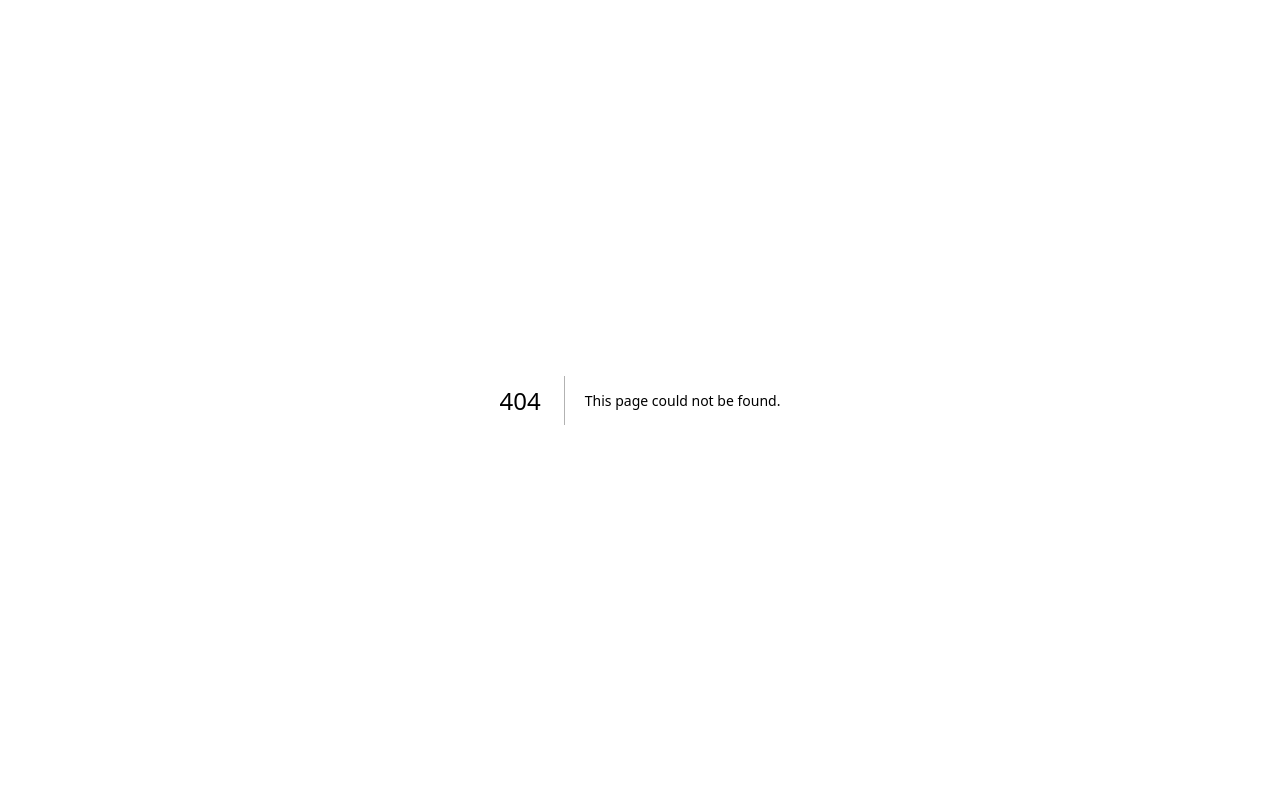
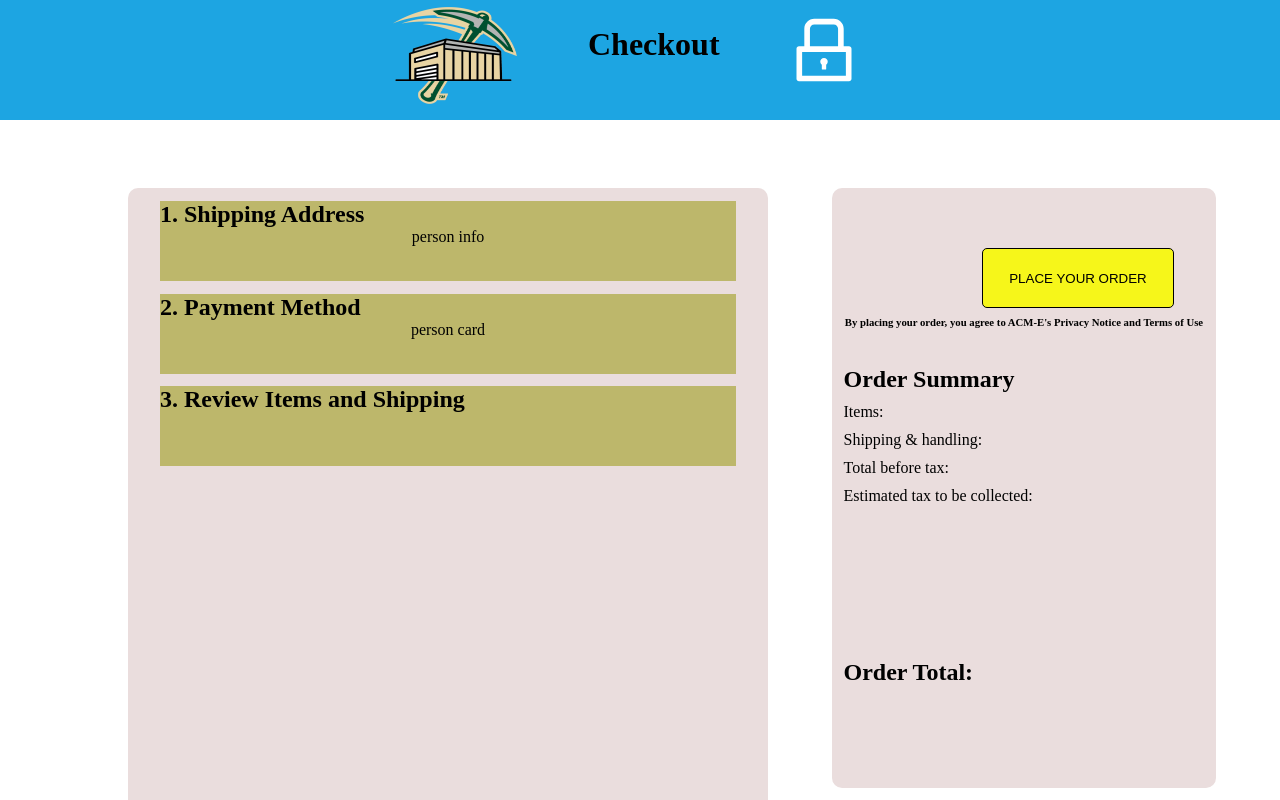
Before and after one commit to ACM-Entrepreneurship/e-commerce, a Next.js app: page /checkout-page in a window 1280 px wide. Before the commit this address had no page. Built offline with nearby package versions, Linux system fonts and the light colour scheme.

Commit message:
added checkout page

```diff
--- a/package.json
+++ b/package.json
@@ -27,7 +27,8 @@
     "react": "18.2.0",
     "react-dom": "18.2.0",
     "react-hook-form": "^7.43.4",
-    "react-hot-toast": "^2.4.0"
+    "react-hot-toast": "^2.4.0",
+    "react-icons": "^4.8.0"
   },
   "devDependencies": {
     "@babel/plugin-transform-react-jsx": "^7.20.13",
--- /dev/null
+++ b/pages/checkout-page.js
@@ -0,0 +1,64 @@
+import Head from 'next/head';
+import Image from 'next/image';
+import { Inter } from '@next/font/google';
+import styles from '../styles/checkout.module.css';
+import Link from 'next/link';
+import { AiOutlineLock} from 'react-icons/ai';
+export default function CheckOutPage(){
+    return (
+        <>
+        <Head>
+        <title>MinerWarehouse - shopping cart</title>
+        <meta name="description" content="E-commerce" />
+        <meta name="viewport" content="width=device-width, initial-scale=1.0" />
+        </Head>
+        <div class={styles.header}>
+            <div class={styles.pic}>
+                <a href="/">
+                    <Image src='/minerwarehouse_logo.png' alt='site logo' width={140} height={120} />
+                </a>
+            </div>
+            <h1>Checkout</h1>
+            <div class={styles.lock}>
+                <AiOutlineLock size={80}/>
+            </div>
+        </div>
+        <div class={styles.clr}></div>
+
+        <div class={styles.leftCol}>
+            <div class={styles.container}>
+                <h2>1. Shipping Address</h2>
+                <p>person info</p>
+
+            </div>
+            <div class={styles.container}>
+                <h2>2. Payment Method</h2>
+                <p>person card</p>
+            </div>
+            <div class={styles.container}>
+                <h2>3. Review Items and Shipping</h2>
+            </div>
+        </div>
+        <div class={styles.rightCol}>
+            <button class={styles.checkoutBtn}>PLACE YOUR ORDER</button>
+            <h6>By placing your order, you agree to ACM-E's Privacy Notice and Terms of Use</h6>
+            <div class={styles.box1}>
+                <h2>Order Summary</h2>
+                <ul>
+                    <li>Items: </li>
+                    <li>Shipping & handling: </li>
+                    <li>Total before tax: </li>
+                    <li>Estimated tax to be collected: </li>
+                </ul>
+            </div>
+            <div class={styles.box2}>
+                <h2>Order Total:</h2>
+            </div>
+
+        </div>
+        <div class={styles.clr}></div>
+        <div class={styles.whitespace}></div>
+
+        </>
+    )
+}
--- a/pages/shopping-cart.js
+++ b/pages/shopping-cart.js
@@ -34,7 +34,7 @@ export default function ShoppingCartPage(){
             <div class={styles.priceSideBar}>
                 <h2 class={styles.totalSideBar}>Subtotal (0 items):</h2>
                 <h1 class={styles.totalPriceSB}>$0.00</h1>
-                <button class={styles.checkoutBtn}>Proceed To Checkout</button>
+                <button id={styles.checkoutBtn}>Proceed To Checkout</button>
             </div>
             <div class={styles.whitespace}></div>
 
--- /dev/null
+++ b/styles/checkout.module.css
@@ -0,0 +1,108 @@
+.header {
+    position: relative;
+    background-color: #1DA5E2;
+    height: 120px;
+    width: 100%;
+}
+
+.header h1 {
+    padding-top: 2%;
+    padding-left: 5%;
+    color: black;
+    float: left;
+
+}
+
+.pic {
+    padding-left: 30%;
+    float: left;
+}
+
+.lock {
+    margin-left: 5%;
+    color: white;
+    float: left;
+    text-align: center;
+    padding-top: 10px;
+
+}
+
+.leftCol {
+    background-color: #eadddd;
+    height: 900px;
+    width: 50%;
+    float: left;
+    border-radius: 10px;
+    margin-left: 10%;
+    margin-top: 5%;
+}
+
+.container {
+    width: 90%;
+    height: 80px;
+    background-color: darkkhaki;
+    margin: auto;
+    margin-top: 2%;
+}
+
+.container p {
+    text-align: center;
+}
+
+.rightCol {
+    background-color: #eadddd;
+    height: 600px;
+    width: 30%;
+    float: left;
+    border-radius: 10px;
+    margin-left: 5%;
+    margin-top: 5%;
+}
+
+.rightCol h6 {
+    text-align: center;
+    margin-top: 2%;
+}
+
+.rightCol li {
+    list-style: none;
+    margin: 10px 0;
+}
+
+.box1 {
+    margin-left: 3%;
+    margin-top: 10%;
+}
+
+.box2 {
+    margin-left: 3%;
+    margin-top: 40%;
+}
+
+
+
+.checkoutBtn {
+    background-color: rgb(246, 246, 26);
+    color: black;
+    padding: 10px 15px;
+    border: none;
+    border-radius: 5px;
+    border: 1px solid black;
+    margin-top: 60px;
+    margin-left: 150px;
+    width: 50%;
+    height: 60px;
+}
+
+.checkoutBtn:hover {
+    background-color: red;
+    color:#fff;
+}
+
+.clr {
+    clear: both;
+}
+
+.whitespace{
+    margin-top: 20%;
+}
--- a/styles/shopping-cart.module.css
+++ b/styles/shopping-cart.module.css
@@ -61,7 +61,7 @@
     margin-top: 60px;
 }
 
-.checkoutBtn {
+#checkoutBtn {
     background-color: rgb(246, 246, 26);
     color: black;
     padding: 10px 15px;
@@ -74,10 +74,11 @@
     height: 50px;
 }
 
-.checkoutBtn:hover {
+#checkoutBtn:hover {
     background-color: red;
     color:#fff;
 }
+
 .whitespace {
     margin-top: 80%;
 }
```
Also changed, not shown: 1 other file (tests, documents, lock files or other folders).
